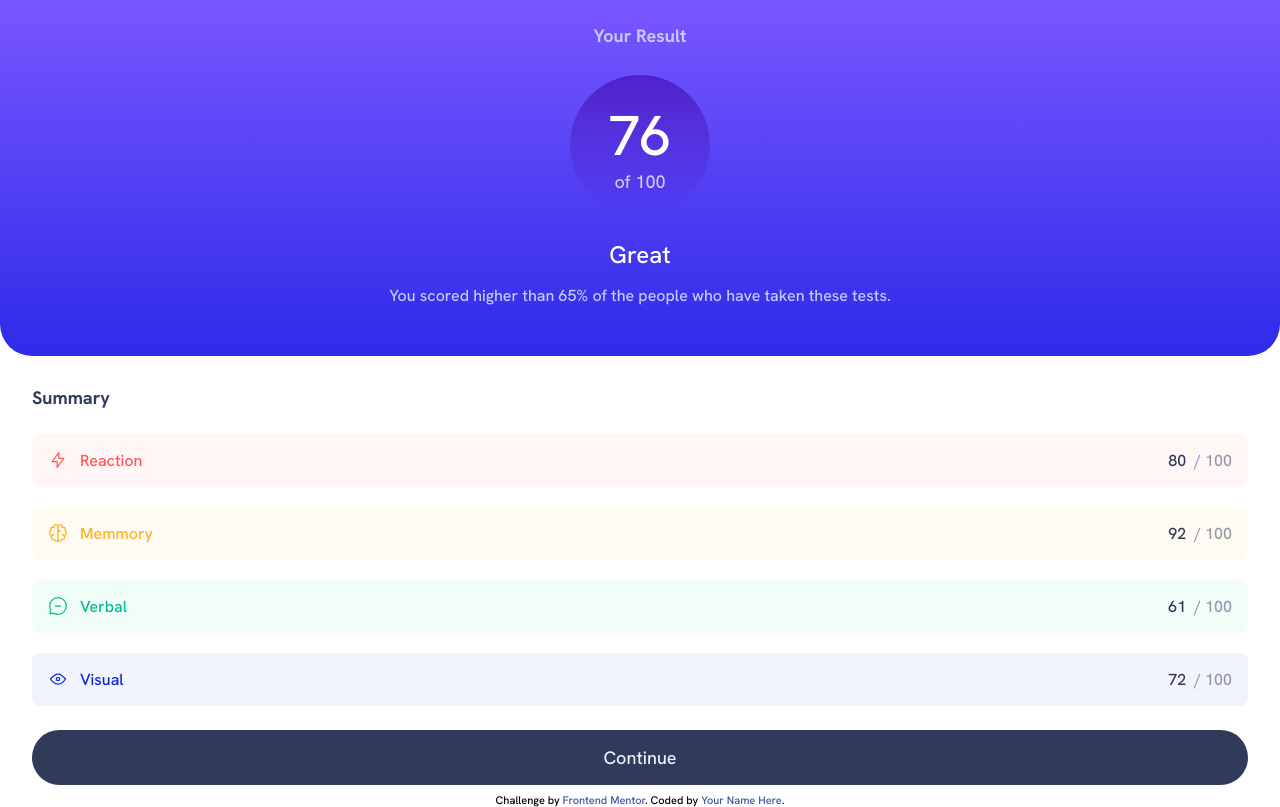
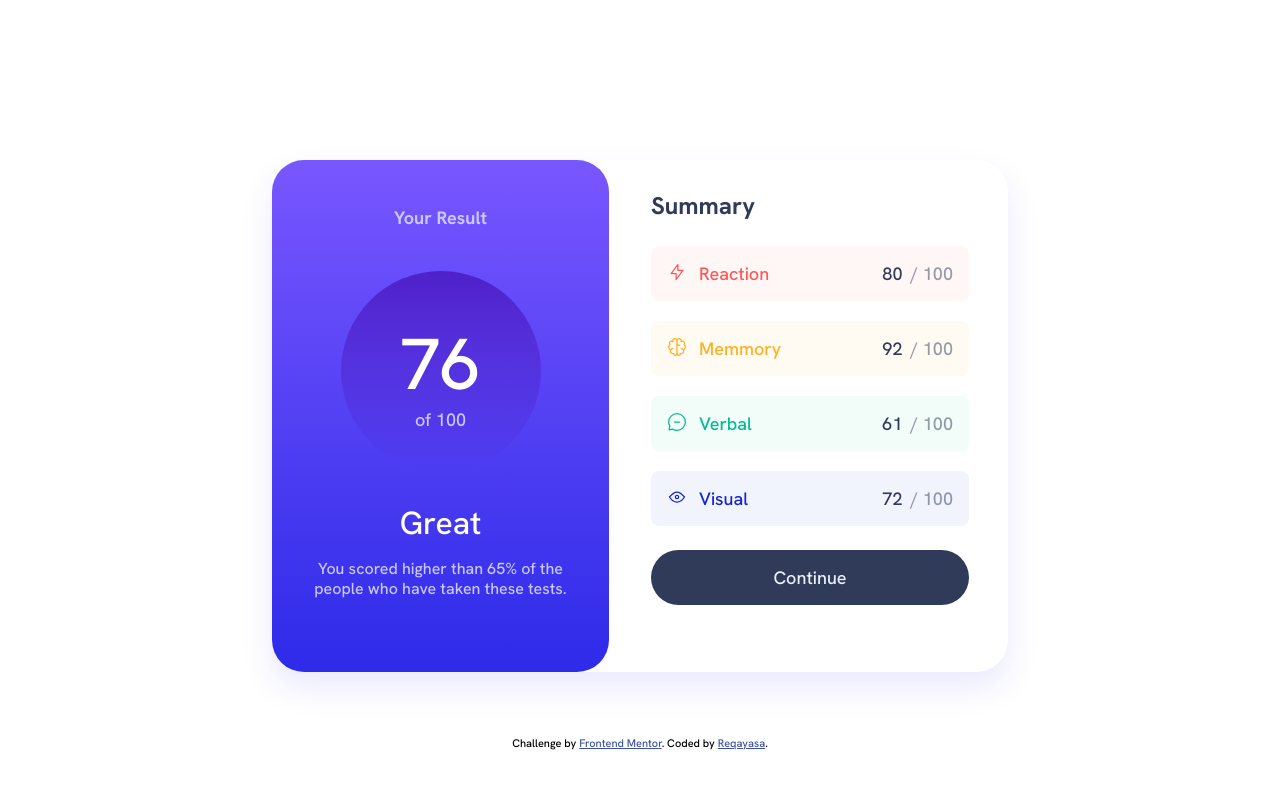
Before and after one commit to reqayasa/fmr-result-summary-component, a plain HTML site: page index.html in a window 1280 px wide. Drawn offline with Linux system fonts and the light colour scheme.

Commit message:
desktop version layout

```diff
--- a/index.html
+++ b/index.html
@@ -11,11 +11,6 @@
   <link rel="stylesheet" href="css/style.css">
   <title>Frontend Mentor | Results summary component</title>
 
-  <!-- Feel free to remove these styles or customise in your own stylesheet 👍 -->
-  <style>
-    .attribution { font-size: 11px; text-align: center; }
-    .attribution a { color: hsl(228, 45%, 44%); }
-  </style>
 </head>
 <body>
   <main>
@@ -117,7 +112,7 @@
 
   <div class="attribution">
     Challenge by <a href="https://www.frontendmentor.io?ref=challenge" target="_blank">Frontend Mentor</a>.
-    Coded by <a href="#">Your Name Here</a>.
+    Coded by <a href="#">Reqayasa</a>.
   </div>
 </body>
 </html>
--- /dev/null
+++ b/scss/components/_attribution.scss
@@ -0,0 +1,19 @@
+.attribution {
+  font-size: 11px;
+  text-align: center;
+  margin-inline: auto;
+  bottom: 1rem;
+  position: absolute;
+  left: 50%;
+  transform: translateX(-50%);
+
+  @media(max-height: 53.125rem){
+    bottom: auto;
+    margin-top: 4rem;
+  }
+}
+
+.attribution a {
+  color: hsl(228, 45%, 44%);
+  text-decoration: underline;
+}
--- a/scss/components/_index.scss
+++ b/scss/components/_index.scss
@@ -1,2 +1,3 @@
 @forward 'result';
 @forward 'summary';
+@forward 'attribution';
--- a/scss/components/_result.scss
+++ b/scss/components/_result.scss
@@ -6,23 +6,40 @@
   align-items: center;
 
   background: g.$gradient-background;
-  height: 356px;
-  border-radius: 0 0 32px 32px;
+  min-height: 22.25rem;
+  border-radius: 0 0 2rem 2rem;
+
+  @include g.breakpoint(large){
+    border-radius: 2rem;
+    width: 23rem;
+
+  }
 
   &-header {
     color: g.$lightLavender;
     font-size: 1.125rem;
     font-weight: 800;
     margin-top: 1.5rem;
+
+    @include g.breakpoint(large){
+      margin-top: 2.875rem;
+    }
   }
 
   &-circle {
     width: 8.75rem;
     height: 8.75rem;
-    border-radius: 100px;
+    border-radius: 4.375rem;
     margin-top: 1.75rem;
     background: g.$gradient-circle;
     text-align: center;
+
+    @include g.breakpoint(large){
+      margin-top: 2.625rem;
+      width: 12.5rem;
+      height: 12.5rem;
+      border-radius: 6.25rem;
+    }
 
     &-score {
       color: g.$white;
@@ -30,11 +47,16 @@
       // padding-top: calc(82px - 56px);
       margin-top: 1.625rem;
       margin-inline: auto;
+
+      @include g.breakpoint(large){
+        font-size: 4.5rem;
+        margin-top: 3rem;
+      }
     }
 
     &-max-score {
       color: g.$lightLavender;
-      font-size: 18px;
+      font-size: 1.125rem;
       // margin-top: 0.875rem;
       // padding-top: calc(114px - 18px);
       margin-inline: auto;
@@ -45,6 +67,11 @@
     margin-top: 1.5625rem;
     font-size: 1.5rem;
     color: g.$white;
+
+    @include g.breakpoint(large){
+      margin-top: 2rem;
+      font-size: 2rem;
+    }
   }
 
   &-description {
--- a/scss/components/_summary.scss
+++ b/scss/components/_summary.scss
@@ -5,26 +5,39 @@
   flex-direction: column;
   margin-top: 1.875rem;
   margin-inline: 2rem;
+  align-content: center;
+
+  @include g.breakpoint(large) {
+    margin-left: 2.625rem;
+    margin-right: 2.4375rem;
+  }
 
   &-header {
-    font-size: 18px;
+    font-size: 1.125rem;
     font-weight: 800;
     color: g.$darkGrayBlue;
     margin-bottom: 0.3125rem;
+
+    @include g.breakpoint(large){
+      font-size: 1.5rem;
+    }
   }
 
   &-item {
     display: flex;
     flex-direction: row;
-    align-items: centers;
     justify-content: space-between;
     min-width: 15rem;
+    // max-width: 20rem;
     padding: 1rem;
     font-size: 1rem;
     border-radius: 0.5rem;
     margin-top: 1.25rem;
 
-
+    @include g.breakpoint(large){
+      width: 17.875rem;
+      font-size: 1.125rem;
+    }
 
     &-title {
       display: flex;
@@ -40,9 +53,6 @@
       gap: 0.5rem;
       color: g.$darkGrayBlue;
     }
-
-
-
   }
 
   &-button {
@@ -50,10 +60,11 @@
     color: g.$paleBlue;
     margin-top: 1.5rem;
     margin-bottom: 0.5rem;
-    padding-top: 1rem;
-    padding-bottom: 1rem;
+    padding: 1rem;
     border-radius: 50ch;
     text-align: center;
+    min-width: 15rem;
+    // max-width: 20rem;
 
     &:hover {
       background: g.$gradient-background;
--- a/scss/globals/_layout.scss
+++ b/scss/globals/_layout.scss
@@ -1,8 +1,35 @@
+@use 'color' as c;
+
+$breakpoints: (
+  'medium': '40em',
+  'large': '60em',
+  'xlarge': '87.5em',
+);
+
+@mixin breakpoint($size) {
+  @media (min-width: map-get($breakpoints, $size)) {
+    @content;
+  }
+}
+
+
 main {
   display: flex;
   flex-direction: column;
 
-  @media (min-width= 375px) {
+  @include breakpoint(large) {
+    flex-direction: row;
+    margin: auto;
+    margin-top: max(1vh, 10rem);
+    width: 46rem;
+    height: 32rem;
+    // border: 2px solid c.$cobaltBlue;
+    border-radius: 2rem;
+    box-shadow: 0  1rem 2rem 0rem hsla(241, 81%, 54%, 0.1);
 
+    // &::before {
+    //   content: '';
+    //   filter: drop-shadow(0 1rem 2rem hsla(241, 81%, 54%, 1));
+    // }
   }
 }
```
Also changed, not shown: css/style.css, my-desktop.png (added), my-mobile.png (added), 4 other files.
